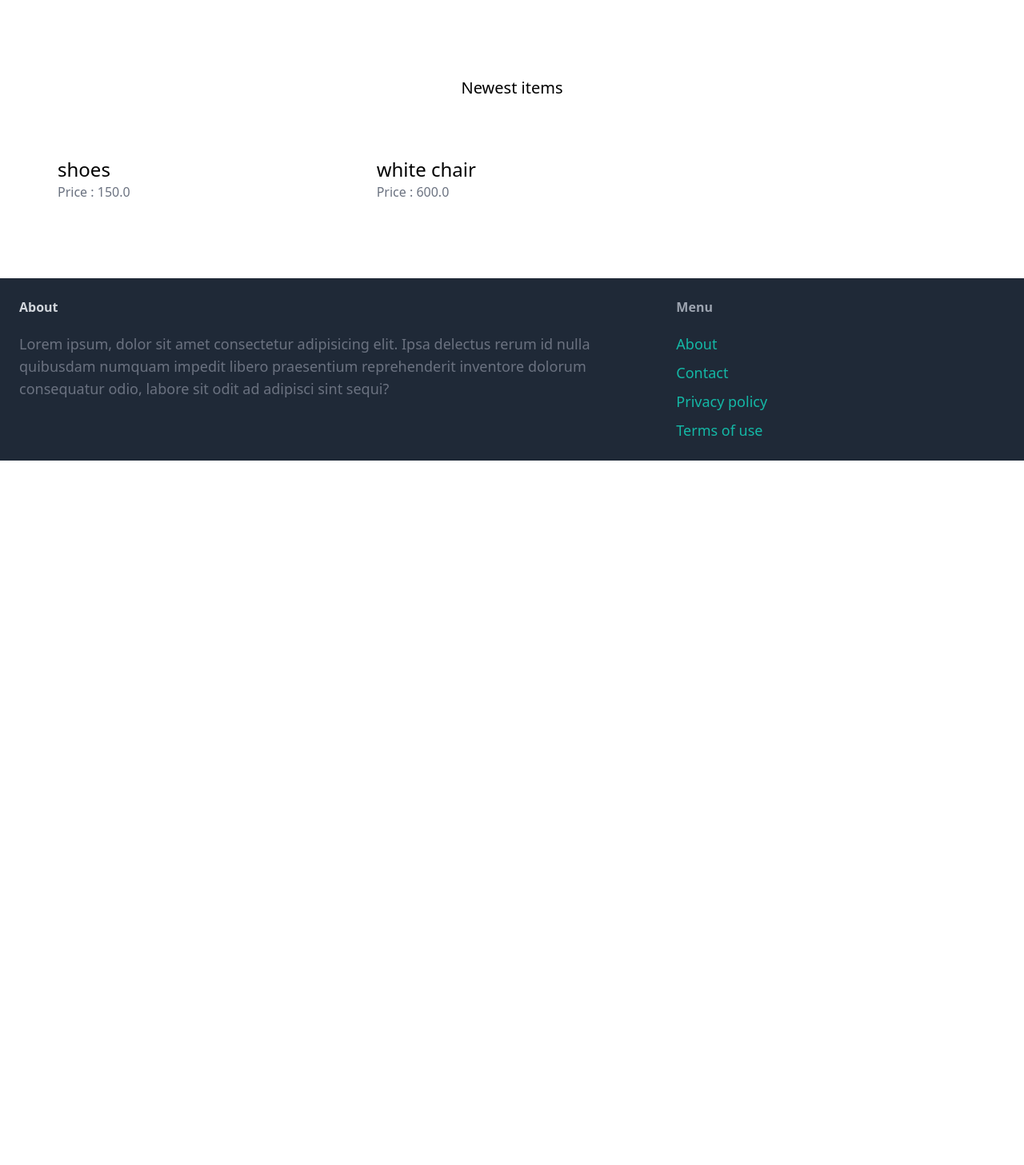
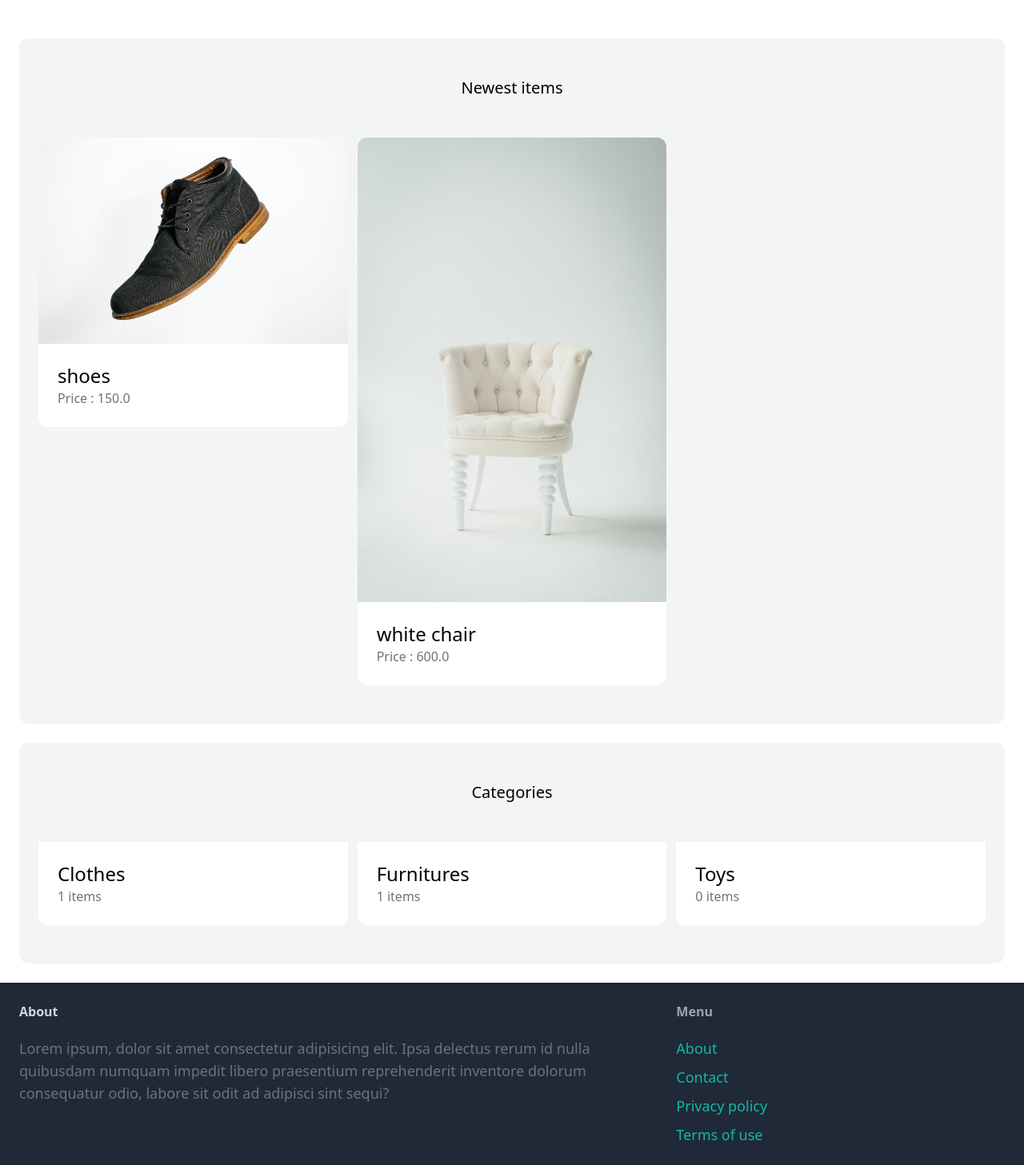
Before and after one commit to rogerTheophile2000/puddle_marketplace, a Django app: page / in a window 1280 px wide. Shown: the part 77-1534 px from the top of the page at 80% size. Before the commit the page ends 653 px from the top, so only its background shows below. Run offline with Django 4.2, Linux system fonts and the light colour scheme; data comes from the database, SQL or seed files in the repository; some libraries are stand-ins or nearby versions.

Commit message:
end of home page

```diff
--- a/core/templates/core/index.html
+++ b/core/templates/core/index.html
@@ -2,11 +2,11 @@
 
 {% block title %}Welcome {% endblock title %}
 {% block content %}
-    <div class="mt-6 px-6 py-12 bg-gray-100-rounded-xl">
+    <div class="mt-6 px-6 py-12 bg-gray-100 rounded-xl">
         <h2 class="mb-12 text-xl text-center">Newest items</h2>
 
         <div class="grid grid-cols-3 gap-3">
-            {% for Item in items %}
+            {% for item in items %}
                 <div>
                     <a href="#">
                         <div class="">
@@ -14,8 +14,8 @@
                         </div>
 
                         <div class="p-6 bg-white rounded-b-xl">
-                            <h2 class="text-2xl">{{ Item.name }} </h2>
-                            <p class="text-gray-500">Price : {{ Item.price }} </p>
+                            <h2 class="text-2xl">{{ item.name }} </h2>
+                            <p class="text-gray-500">Price : {{ item.price }} </p>
 
 
                         </div>
@@ -24,4 +24,20 @@
             {% endfor %}
         </div>
     </div>
+    <div class="mt-6 px-6 py-12 bg-gray-100 rounded-xl">
+        <h2 class="mb-12 text-xl text-center">Categories</h2>
+
+        <div class="grid grid-cols-3 gap-3">
+            {% for category in categories %}
+                <div>
+                    <a href="#">
+                        <div class="p-6 bg-white rounded-b-xl">
+                            <h2 class="text-2xl">{{ category.name }} </h2>
+                            <p class="text-gray-500">{{ category.items.count }} items</p>
+                        </div>
+                    </a>
+                </div>
+            {% endfor %}
+        </div>
+    </div>
 {% endblock content %}
--- a/puddle/urls.py
+++ b/puddle/urls.py
@@ -14,6 +14,9 @@ Including another URLconf
     1. Import the include() function: from django.urls import include, path
     2. Add a URL to urlpatterns:  path('blog/', include('blog.urls'))
 """
+
+from django.conf import settings
+from django.conf.urls.static import static
 from django.contrib import admin
 from django.urls import path
 
@@ -23,4 +26,4 @@ urlpatterns = [
     path("", index, name="index"),
     path("contact/", contact, name="contact"),
     path('admin/', admin.site.urls),
-]
+] + static(settings.MEDIA_URL, document_root = settings.MEDIA_ROOT)
```
